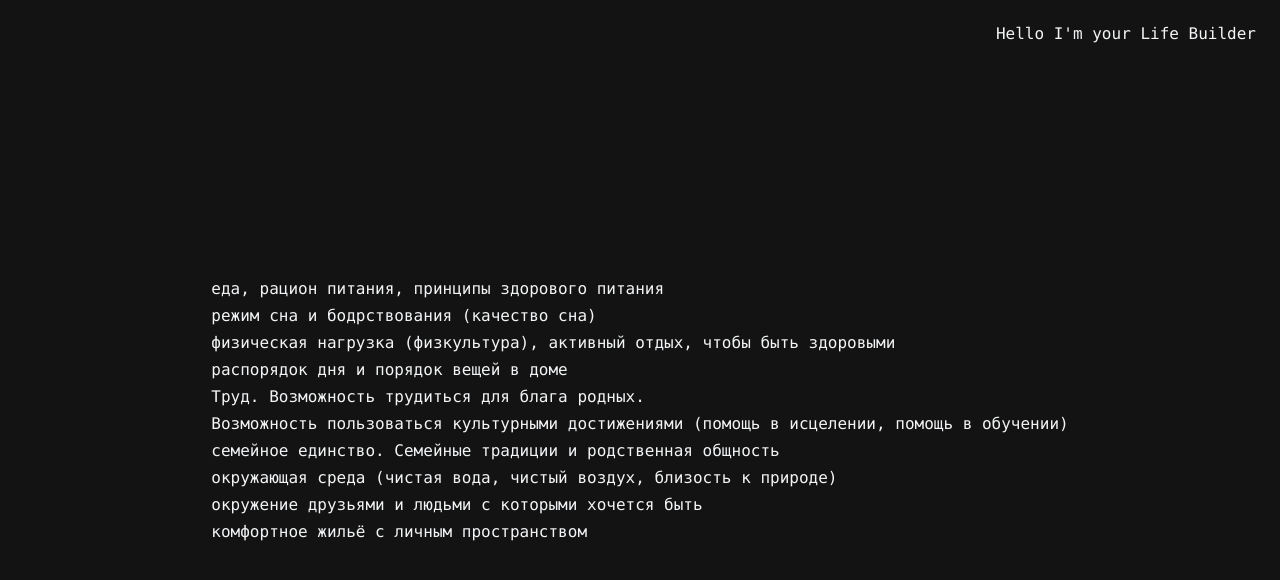
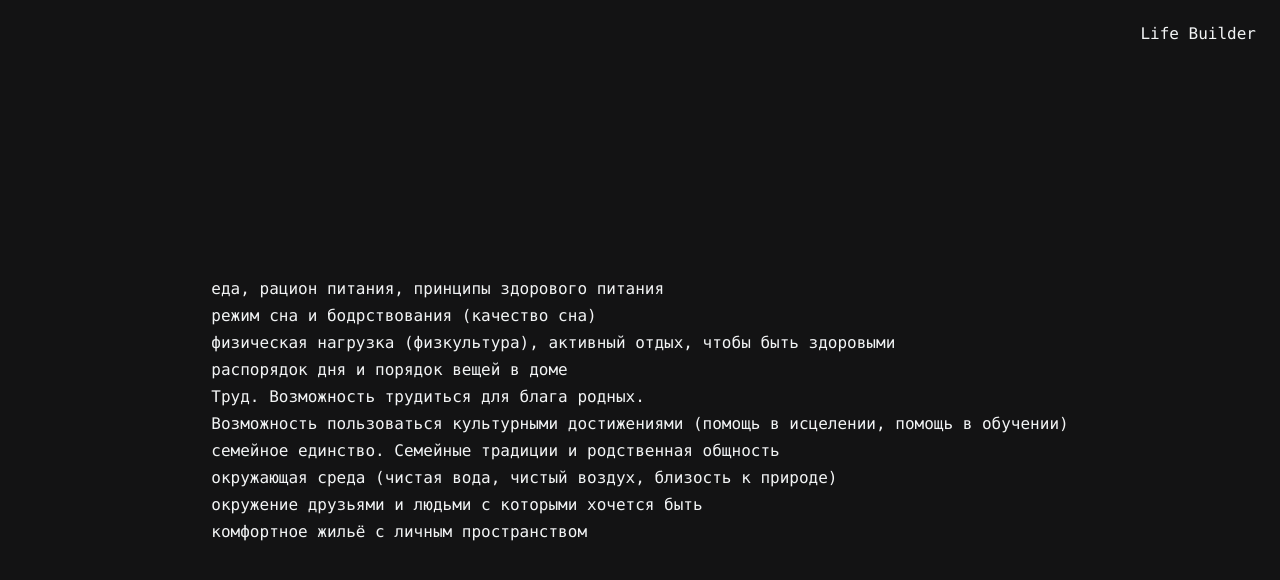
Before and after one commit to dandgerson/life-struggler, a React (Create React App) app: page / in a window 1280 px wide. Shown: the top 580 px of the page. Built offline with nearby package versions, Linux system fonts and the light colour scheme.

Commit message:
clean code

```diff
--- a/src/App/index.jsx
+++ b/src/App/index.jsx
@@ -11,13 +11,16 @@ const App = () => {
   return (
     <div className={s.root}>
       <div className={s.header}>
-        Hello I'm your Life Builder
+        Life Builder
       </div>
 
       <div className={s.main}>
         <div className={s.factors}>
-          {c.factors.map(factor => (
-            <div className={s.factor}>
+          {c.factors.map((factor, i) => (
+            <div
+              key={i}
+              className={s.factor}
+            >
               {factor}
             </div>
           ))}
```
Also changed, not shown: 1 other file (tests, documents, lock files or other folders).
